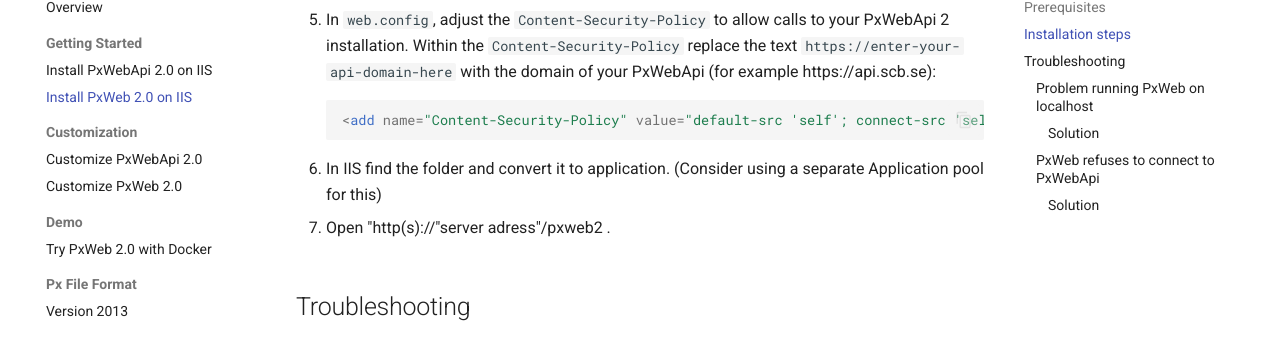
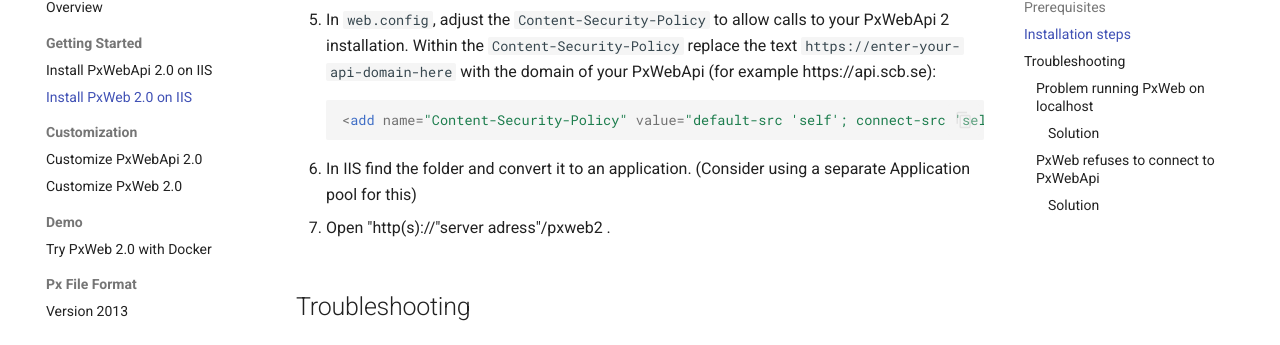
Before and after one commit to PxTools/pxtools.github.io, an MkDocs documentation site: the page built from docs/PxWeb2/documentation/installation-on-iis.md, in a window 1280 px wide and 900 px high, scrolled down 848 px. Shown: the part 101-446 px from the top of the window. Built offline with MkDocs 1.6.1 and Material for MkDocs 9.7.7, drawn with Linux system fonts in a browser that asks for light colours; comment, search, counter and statistics services are not loaded.

Commit message:
Minor change

````diff
--- a/docs/PxWeb2/documentation/installation-on-iis.md
+++ b/docs/PxWeb2/documentation/installation-on-iis.md
@@ -36,7 +36,7 @@
     <add name="Content-Security-Policy" value="default-src 'self'; connect-src 'self' https://api.scb.se; script-src 'self'" />
     ```
 
-1. In IIS find the folder and convert it to application. (Consider using a separate Application pool for this)
+1. In IIS find the folder and convert it to an application. (Consider using a separate Application pool for this)
 
 1. Open "http(s)://"server adress"/pxweb2 .
 
````
